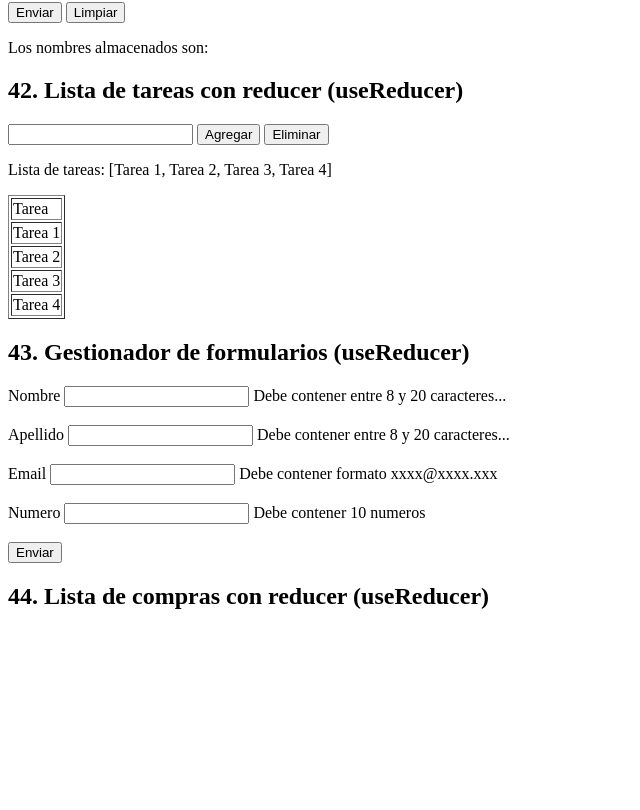
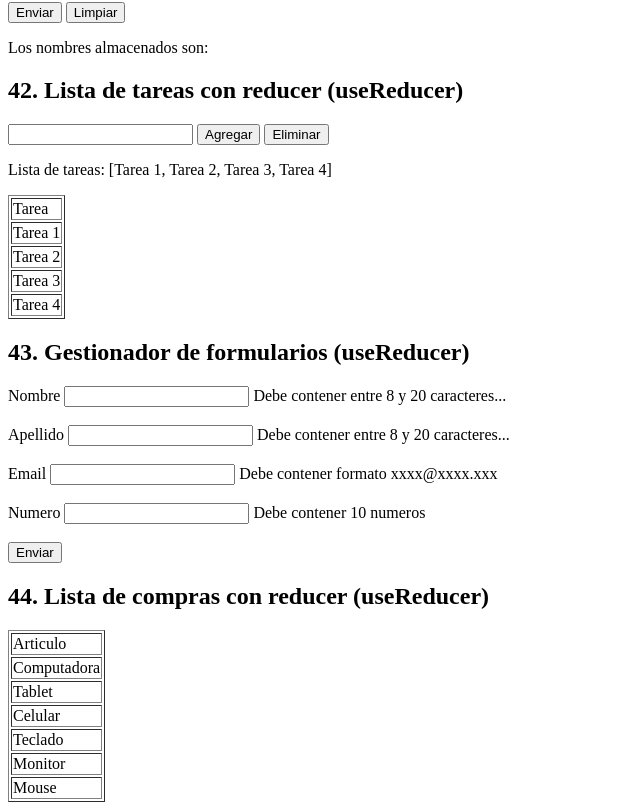
Before and after one commit to matiasmoscone1/practica-ejercicios-logica-programacion-react, a React (Vite) app: page / in a window 1280 px wide. Shown: the part 7120-7930 px from the top of the page, without its empty margins (0-640 px from the left). Before the commit the page ends 7750 px from the top, so only its background shows below. Built offline with nearby package versions, Linux system fonts and the light colour scheme.

Commit message:
Maquetando ejercicio 44

```diff
--- a/src/ejercicios/ListaComprasReducer.jsx
+++ b/src/ejercicios/ListaComprasReducer.jsx
@@ -12,12 +12,42 @@ const ListaComprasReducer = () => {
 
 
 
+    const TablaArticulos = () => {
+        return(<table border={1}>
+            <thead>
+                <tr>
+                    <td>Articulo</td>
+                </tr>
+            </thead>
+            <tbody>
+                <tr>
+                    <td>Computadora</td>
+                </tr>
+                <tr>
+                    <td>Tablet</td>
+                </tr>
+                <tr>
+                    <td>Celular</td>
+                </tr>
+                <tr>
+                    <td>Teclado</td>
+                </tr>
+                <tr>
+                    <td>Monitor</td>
+                </tr>
+                <tr>
+                    <td>Mouse</td>
+                </tr>
 
+            </tbody>
+        </table>)
+
+    }
 
 
     return(<>
         <h2>44. Lista de compras con reducer (useReducer)</h2>
-
+        <TablaArticulos/>
 
     </>)
 
```
